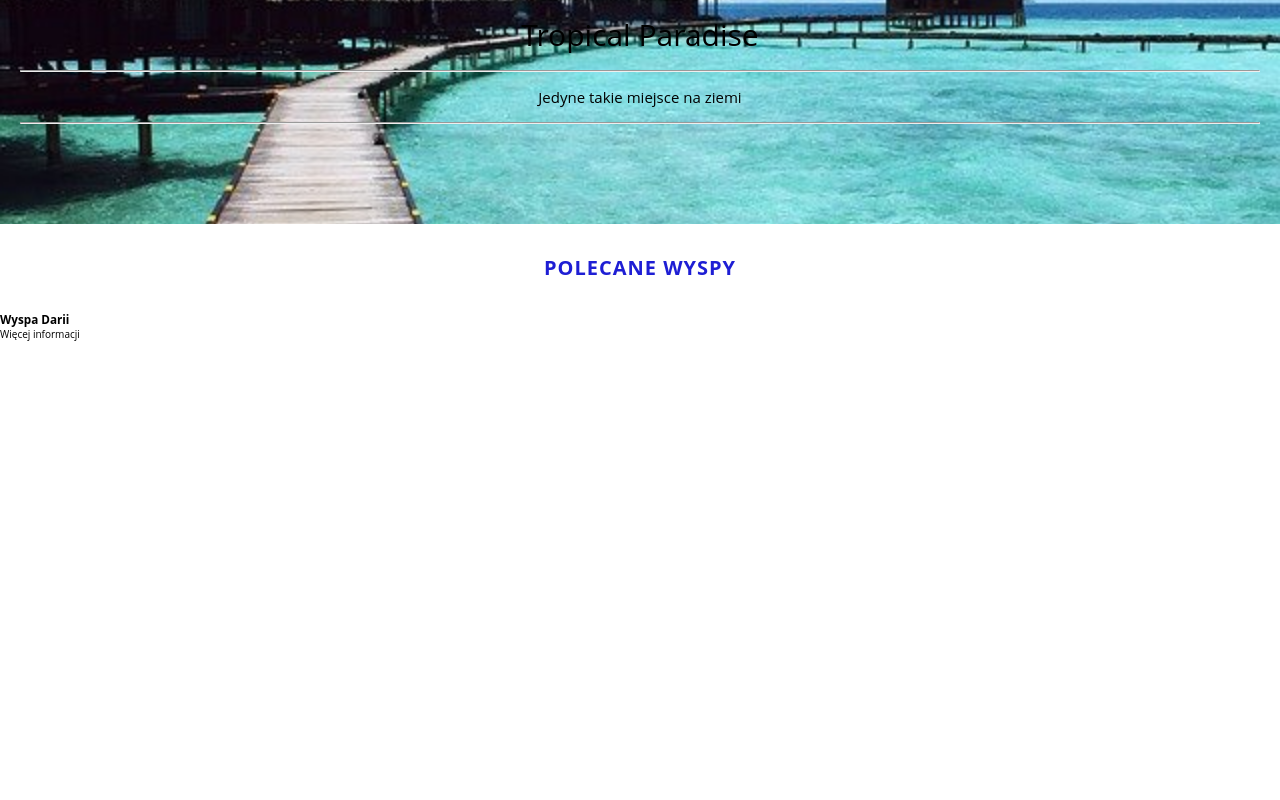
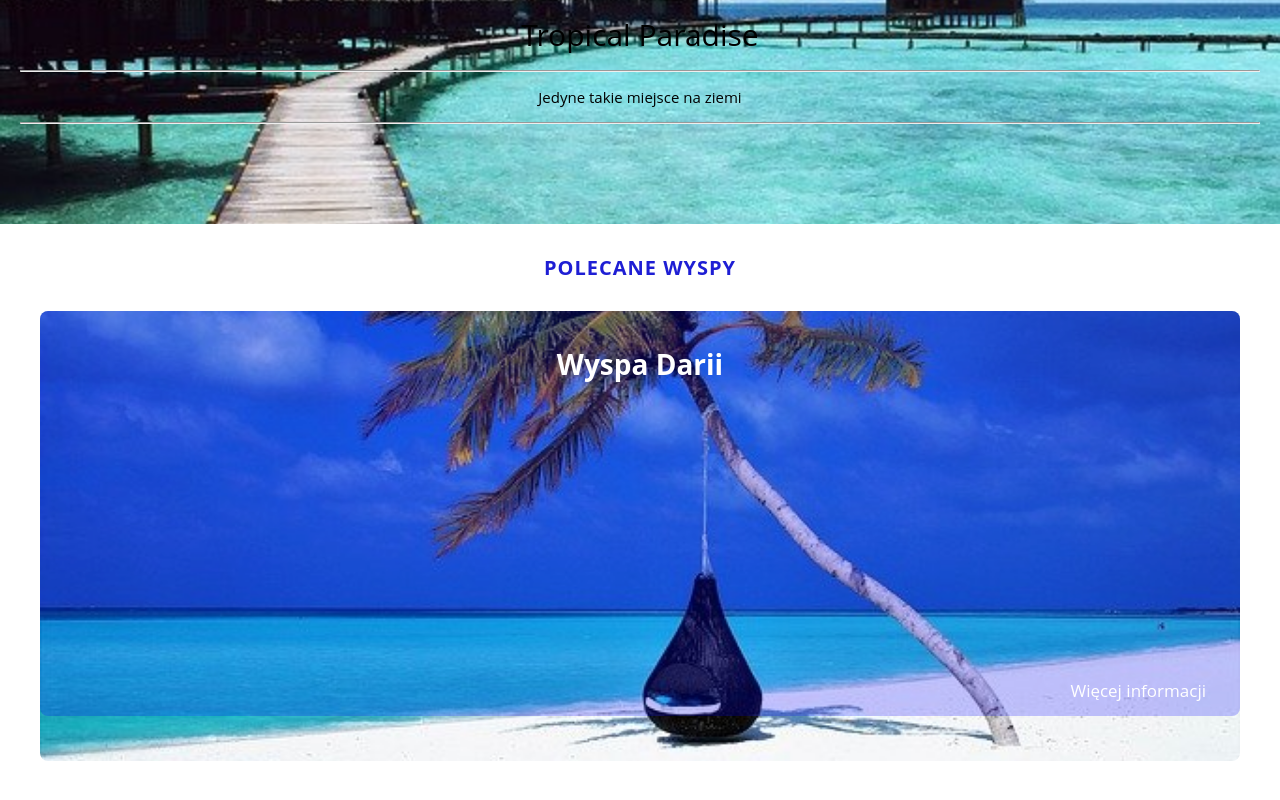
Before and after one commit to Szymofcion/React-Holiday, a React (Create React App) app: page / in a window 1280 px wide. Shown: the part 2438-3238 px from the top of the page. Built offline with nearby package versions, Linux system fonts and the light colour scheme.

Commit message:
added island card

```diff
--- a/src/component/Island.js
+++ b/src/component/Island.js
@@ -2,12 +2,28 @@ import "./Island.scss";
 
 const Island = () => {
   return (
-    <section className="island">
-      <h2 className="section-heading">Polecane Wyspy</h2>
-      <div className="island__cards">
-        <div class="islands__card-img ">
-          <h3 class="islands__card-title">Wyspa Darii</h3>
-          <p class="islands__card-info">Więcej informacji</p>
+    <section className="islands">
+      <div className="wrapper">
+        <h2 className="section-heading">Polecane Wyspy</h2>
+        <div className="islands__card">
+          <div className="shadow"></div>
+          <div className="islands__card-img  islands__card-img--first">
+            <h3 className="islands__card--title">Wyspa Darii</h3>
+            <p className="islands__card--info">Więcej informacji</p>
+          </div>
+          <div class="islands__card-info">
+            <h3 class="islands__card-info--title">Wyspy Darii</h3>
+            <ul class="islands__card-info-list">
+              <li class="islands__card-info-list-item">Piekna okolica</li>
+              <li class="islands__card-info-list-item">Ciepła woda</li>
+              <li class="islands__card-info-list-item">Wysoka temperatura</li>
+              <li class="islands__card-info-list-item">Spora ilość zieleni</li>
+              <li class="islands__card-info-list-item">Wielkie palmy</li>
+            </ul>
+            <button class="islands__card-info-btn btn-special-animation">
+              Wybierz
+            </button>
+          </div>
         </div>
       </div>
     </section>
--- a/src/component/Island.scss
+++ b/src/component/Island.scss
@@ -1,8 +1,128 @@
-.island {
+.wrapper {
+    margin: 0 auto;
+    width: 100%;
+    max-width: 1200px;
+}
+
+.islands {
     height: 100vh;
-    &__card{
-        width: 50px;
-        height: 50px;
-        background-color: tomato;
+
+    .shadow {
+        border-radius: 8px;
+    }
+
+    &__card {
+        width: 100%;
+        height: 450px;
+        margin: 1em 0;
+        perspective: 1000px;
+
+        &:hover {
+            .islands__card-img {
+                transform: rotateY(-180deg);
+                opacity: 0;
+            }
+
+            .islands__card-info {
+                transform: rotateY(0);
+                opacity: 1;
+            }
+        }
+
+        &-img {
+            padding: 2em;
+            height: 100%;
+            border-radius: 8px;
+            background-size: cover;
+            transition: transform 1s, opacity 1s;
+
+            &--first {
+                background-image: url(./img/maldives4_640.jpg);
+                background-position: center;
+            }
+
+
+        }
+
+        &--title {
+            font-size: 2.8rem;
+            position: absolute;
+            left: 50%;
+            transform: translateX(-50%);
+            top: 1.2em;
+            color: #fff;
+            z-index: 10;
+        }
+
+        &--info {
+            position: absolute;
+            right: 0;
+            bottom: 0;
+            padding: 3.5em 2em;
+            font-size: 1.7rem;
+            color: #fff;
+            z-index: 10;
+        }
+
     }
 }
+
+.islands {
+    &__card {
+        &-info {
+            position: absolute;
+            top: 0;
+            bottom: 0;
+            right: 0;
+            left: 0;
+            display: flex;
+            flex-direction: column;
+            justify-content: center;
+            border-radius: 8px;
+            opacity: 0;
+            transform: rotateY(180deg);
+            transition: transform 1s, opacity 1s;
+
+            &--title {
+                position: absolute;
+                left: 50%;
+                transform: translateX(-50%);
+                top: 1.2em;
+                font-family: "Dancing Script", cursive;
+                font-size: 2.4rem;
+            }
+
+            &-list {
+                margin: 0 auto;
+                width: 70%;
+                list-style: none;
+
+                &-item {
+                    padding: 1em;
+                    font-size: 1.4em;
+                    border-bottom: 1px solid #fff;
+
+                    &:last-child {
+                        border-bottom: none;
+                    }
+                }
+            }
+
+            &-btn {
+                position: absolute;
+               left: 50%;
+               transform: translate(-50%);
+               bottom: 4.5em;
+               padding: 1em;
+               border-radius: 8px;
+               width: 70%;
+               border: none;
+               background-color: green;
+               cursor: pointer;
+               &::before{
+                background-color: lightgreen;
+               }
+            }
+        }
+    }
+}
```
